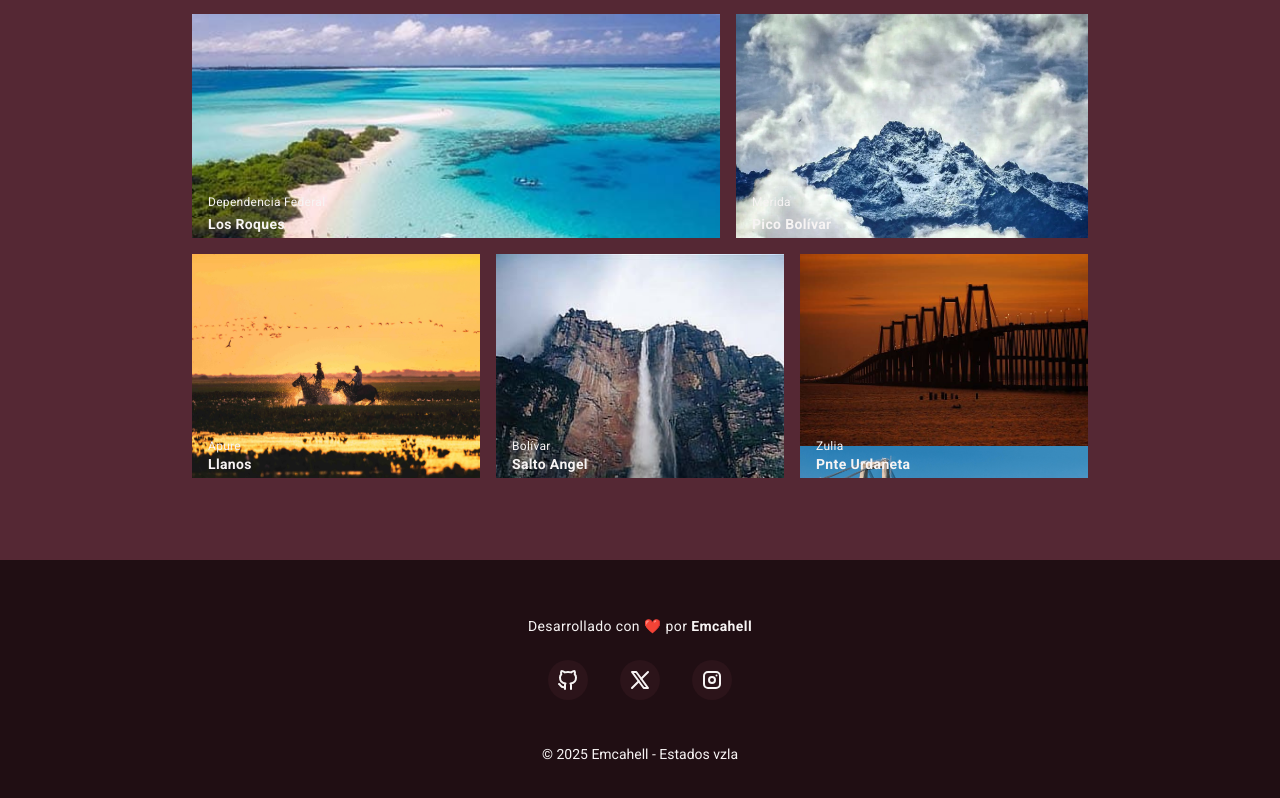
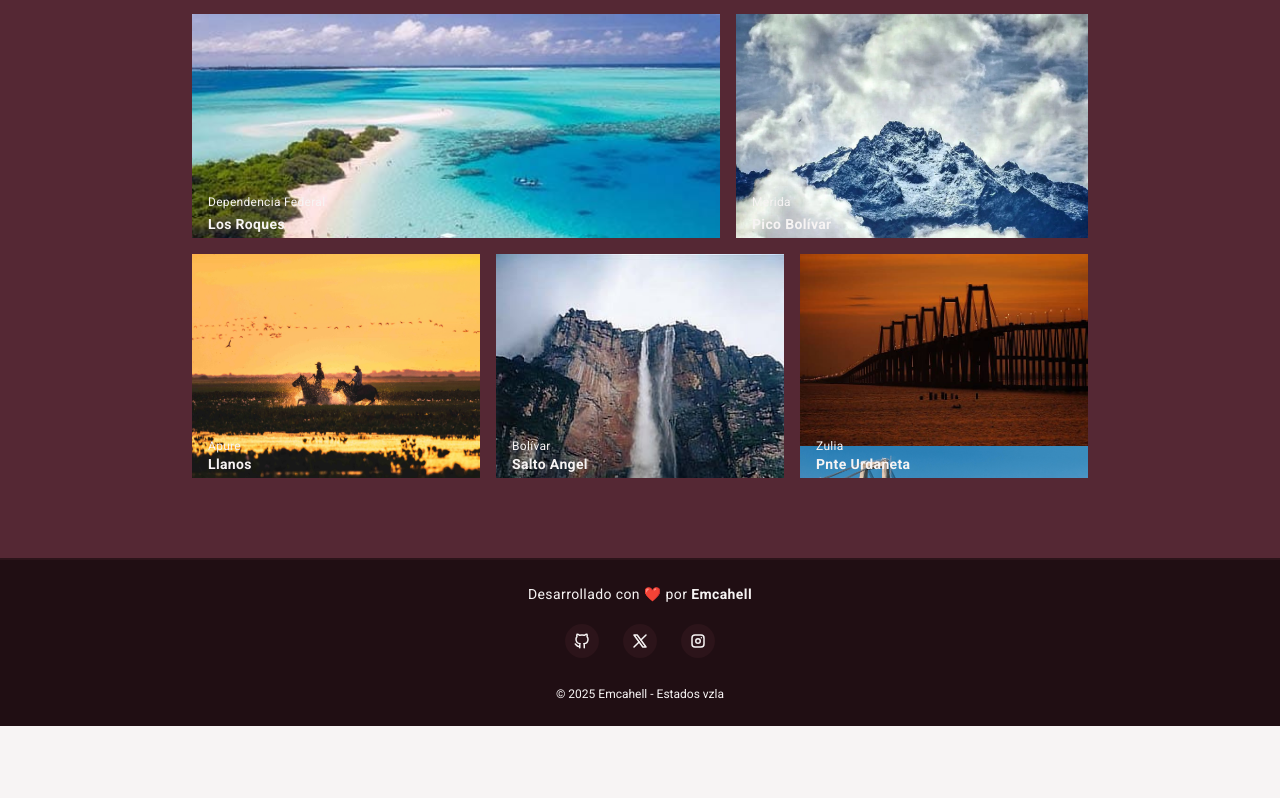
Before and after one commit to Emcahell/states-vzla-project, a React (Vite) app: page / in a window 1280 px wide. Shown: the part 1621-2419 px from the top of the page. After the commit the page ends 2347 px from the top, so only its background shows below. Built offline with nearby package versions, Linux system fonts and the light colour scheme.

Commit message:
update footer

```diff
--- a/src/components/Footer.jsx
+++ b/src/components/Footer.jsx
@@ -5,23 +5,23 @@ import Iconig from "./icons/Iconig";
 
 const Footer = () => {
   return (
-    <footer className="flex flex-col justify-center items-center w-full py-14 border-t-2 border-wine bg-wine-dark">
+    <footer className="flex flex-col justify-center items-center w-full py-6 border-t-2 border-wine-light bg-wine-dark">
 
-      <section className="flex flex-col items-center justify-center tracking-wide text-center mb-5 text-white-smoke">
+      <section className="flex flex-col items-center justify-center tracking-wide text-center mb-2 text-white-smoke">
         <p className="text-sm">Desarrollado con ❤️ por <b>Emcahell</b></p>
         <div className="flex justify-center items-center gap-4 mt-4">
-          <a className="m-2 p-2 rounded-full bg-wine-light hover:bg-wine" href="https://github.com/emcahell">
+          <a className="m-1 p-2 rounded-full bg-wine-light hover:bg-wine" href="https://github.com/emcahell">
             <Icongh />
           </a>
-          <a className="m-2 p-2 rounded-full bg-wine-light hover:bg-wine" href="https://x.com/kromwellykz">
+          <a className="m-1 p-2 rounded-full bg-wine-light hover:bg-wine" href="https://x.com/kromwellykz">
             <IconX />
           </a>
-          <a className="m-2 p-2 rounded-full bg-wine-light hover:bg-wine" href="https://instagram.com/kromwellykz">
+          <a className="m-1 p-2 rounded-full bg-wine-light hover:bg-wine" href="https://instagram.com/kromwellykz">
             <Iconig />
           </a>
         </div>
       </section>
-      <section className="text-white-smoke mt-4 text-sm">
+      <section className="text-white-smoke mt-4 text-xs">
         <p>© 2025 Emcahell - Estados vzla</p>
       </section>
 
--- a/src/components/icons/IconX.jsx
+++ b/src/components/icons/IconX.jsx
@@ -3,7 +3,7 @@ import React from "react";
 const IconX = () => {
   return (
     <div>
-      <svg  xmlns="http://www.w3.org/2000/svg"  width="24"  height="24"  viewBox="0 0 24 24"  fill="none"  stroke="currentColor"  stroke-width="2"  stroke-linecap="round"  stroke-linejoin="round"  class="icon-tabler icons-tabler-outline icon-tabler-brand-x">  <path stroke="none" d="M0 0h24v24H0z" fill="none"/>  <path d="M4 4l11.733 16h4.267l-11.733 -16z" />  <path d="M4 20l6.768 -6.768m2.46 -2.46l6.772 -6.772" /></svg>
+      <svg  xmlns="http://www.w3.org/2000/svg"  width="18"  height="18"  viewBox="0 0 24 24"  fill="none"  stroke="currentColor"  stroke-width="2"  stroke-linecap="round"  stroke-linejoin="round"  class="icon-tabler icons-tabler-outline icon-tabler-brand-x">  <path stroke="none" d="M0 0h24v24H0z" fill="none"/>  <path d="M4 4l11.733 16h4.267l-11.733 -16z" />  <path d="M4 20l6.768 -6.768m2.46 -2.46l6.772 -6.772" /></svg>
     </div>
   )
 }
--- a/src/components/icons/Icongh.jsx
+++ b/src/components/icons/Icongh.jsx
@@ -3,7 +3,7 @@ import React from "react";
 const Icongh = () => {
   return (
     <div>
-<svg  xmlns="http://www.w3.org/2000/svg"  width="24"  height="24"  viewBox="0 0 24 24"  fill="none"  stroke="currentColor"  stroke-width="2"  stroke-linecap="round"  stroke-linejoin="round"  class="icon-tabler icons-tabler-outline icon-tabler-brand-github">  <path stroke="none" d="M0 0h24v24H0z" fill="none"/>  <path d="M9 19c-4.3 1.4 -4.3 -2.5 -6 -3m12 5v-3.5c0 -1 .1 -1.4 -.5 -2c2.8 -.3 5.5 -1.4 5.5 -6a4.6 4.6 0 0 0 -1.3 -3.2a4.2 4.2 0 0 0 -.1 -3.2s-1.1 -.3 -3.5 1.3a12.3 12.3 0 0 0 -6.2 0c-2.4 -1.6 -3.5 -1.3 -3.5 -1.3a4.2 4.2 0 0 0 -.1 3.2a4.6 4.6 0 0 0 -1.3 3.2c0 4.6 2.7 5.7 5.5 6c-.6 .6 -.6 1.2 -.5 2v3.5" /></svg>
+<svg  xmlns="http://www.w3.org/2000/svg"  width="18"  height="18"  viewBox="0 0 24 24"  fill="none"  stroke="currentColor"  stroke-width="2"  stroke-linecap="round"  stroke-linejoin="round"  class="icon-tabler icons-tabler-outline icon-tabler-brand-github">  <path stroke="none" d="M0 0h24v24H0z" fill="none"/>  <path d="M9 19c-4.3 1.4 -4.3 -2.5 -6 -3m12 5v-3.5c0 -1 .1 -1.4 -.5 -2c2.8 -.3 5.5 -1.4 5.5 -6a4.6 4.6 0 0 0 -1.3 -3.2a4.2 4.2 0 0 0 -.1 -3.2s-1.1 -.3 -3.5 1.3a12.3 12.3 0 0 0 -6.2 0c-2.4 -1.6 -3.5 -1.3 -3.5 -1.3a4.2 4.2 0 0 0 -.1 3.2a4.6 4.6 0 0 0 -1.3 3.2c0 4.6 2.7 5.7 5.5 6c-.6 .6 -.6 1.2 -.5 2v3.5" /></svg>
     </div>
   )
 }
--- a/src/components/icons/Iconig.jsx
+++ b/src/components/icons/Iconig.jsx
@@ -3,7 +3,7 @@ import React from "react";
 const Iconig = () => {
   return (
     <div>
-      <svg  xmlns="http://www.w3.org/2000/svg"  width="24"  height="24"  viewBox="0 0 24 24"  fill="none"  stroke="currentColor"  stroke-width="2"  stroke-linecap="round"  stroke-linejoin="round"  class="icon-tabler icons-tabler-outline icon-tabler-brand-instagram">  <path stroke="none" d="M0 0h24v24H0z" fill="none"/>  <path d="M4 4m0 4a4 4 0 0 1 4 -4h8a4 4 0 0 1 4 4v8a4 4 0 0 1 -4 4h-8a4 4 0 0 1 -4 -4z" />  <path d="M12 12m-3 0a3 3 0 1 0 6 0a3 3 0 1 0 -6 0" /><path d="M16.5 7.5l0 .01" /></svg>
+      <svg  xmlns="http://www.w3.org/2000/svg"  width="18"  height="18"  viewBox="0 0 24 24"  fill="none"  stroke="currentColor"  stroke-width="2"  stroke-linecap="round"  stroke-linejoin="round"  class="icon-tabler icons-tabler-outline icon-tabler-brand-instagram">  <path stroke="none" d="M0 0h24v24H0z" fill="none"/>  <path d="M4 4m0 4a4 4 0 0 1 4 -4h8a4 4 0 0 1 4 4v8a4 4 0 0 1 -4 4h-8a4 4 0 0 1 -4 -4z" />  <path d="M12 12m-3 0a3 3 0 1 0 6 0a3 3 0 1 0 -6 0" /><path d="M16.5 7.5l0 .01" /></svg>
     </div>
   )
 }
```
